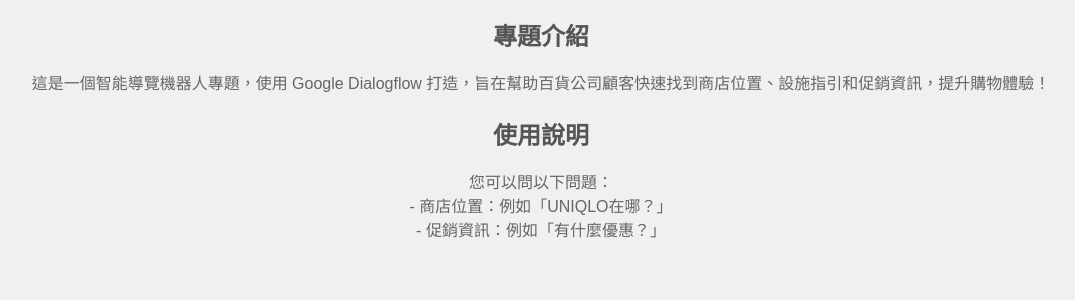
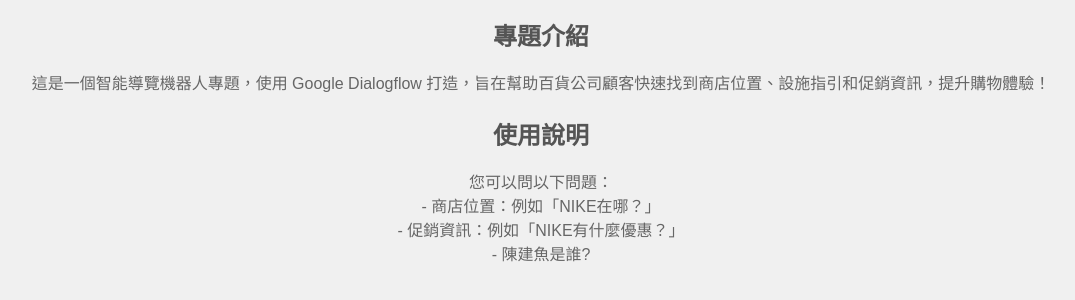
Before and after one commit to EIKO1017/EIKO1017.github.io, a plain HTML site: page index.html in a window 1280 px wide. Shown: the part 148-448 px from the top of the page, without its empty margins (99-1174 px from the left). Drawn offline with nearby package versions, Linux system fonts and the light colour scheme.

Commit message:
Update index.html

```diff
--- a/index.html
+++ b/index.html
@@ -48,8 +48,9 @@
     <p>這是一個智能導覽機器人專題，使用 Google Dialogflow 打造，旨在幫助百貨公司顧客快速找到商店位置、設施指引和促銷資訊，提升購物體驗！</p>
     <h2>使用說明</h2>
     <p>您可以問以下問題：<br>
-    - 商店位置：例如「UNIQLO在哪？」<br>
-    - 促銷資訊：例如「有什麼優惠？」<br>
+    - 商店位置：例如「NIKE在哪？」<br>
+    - 促銷資訊：例如「NIKE有什麼優惠？」<br>
+    - 陳建魚是誰?<br>
 
     <div class="chat-container">
         <script src="https://www.gstatic.com/dialogflow-console/fast/messenger/bootstrap.js?v=1"></script>
```
